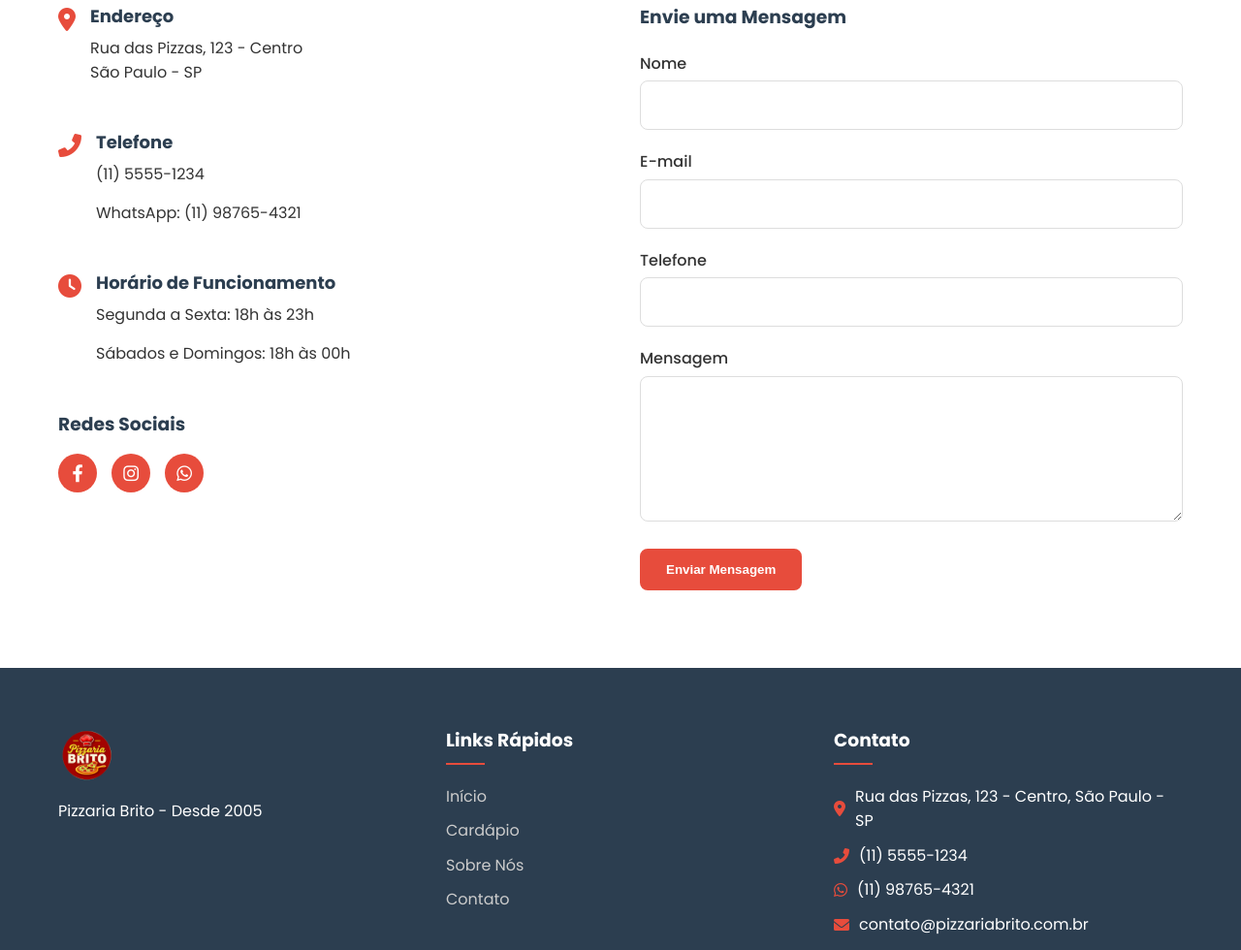
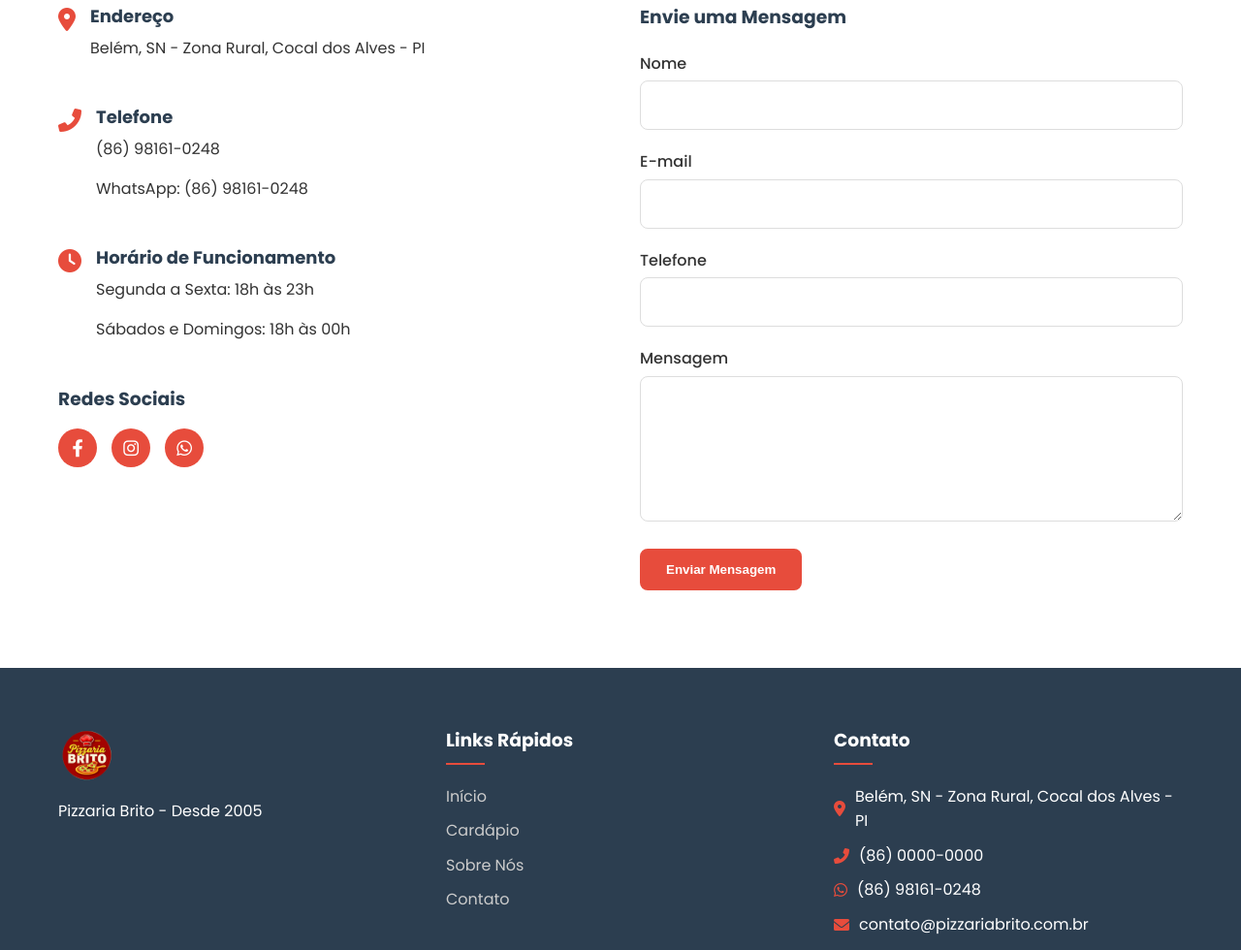
Before and after one commit to edmillson/pizzaria-brito, a plain HTML site: page index.html in a window 1280 px wide. Shown: the part 2451-3431 px from the top of the page at 97% size. Drawn offline with Linux system fonts and the light colour scheme.

Commit message:
Update index.html

```diff
--- a/index.html
+++ b/index.html
@@ -100,15 +100,15 @@
                         <i class="fas fa-map-marker-alt"></i>
                         <div>
                             <h3>Endereço</h3>
-                            <p>Rua das Pizzas, 123 - Centro<br>São Paulo - SP</p>
+                            <p>Belém, SN - Zona Rural, Cocal dos Alves - PI</p>
                         </div>
                     </div>
                     <div class="info-item">
                         <i class="fas fa-phone-alt"></i>
                         <div>
                             <h3>Telefone</h3>
-                            <p>(11) 5555-1234</p>
-                            <p>WhatsApp: (11) 98765-4321</p>
+                            <p>(86) 98161-0248</p>
+                            <p>WhatsApp: (86) 98161-0248</p>
                         </div>
                     </div>
                     <div class="info-item">
@@ -172,9 +172,9 @@
                 </div>
                 <div class="footer-contato">
                     <h3>Contato</h3>
-                    <p><i class="fas fa-map-marker-alt"></i> Rua das Pizzas, 123 - Centro, São Paulo - SP</p>
-                    <p><i class="fas fa-phone-alt"></i> (11) 5555-1234</p>
-                    <p><i class="fab fa-whatsapp"></i> (11) 98765-4321</p>
+                    <p><i class="fas fa-map-marker-alt"></i> Belém, SN - Zona Rural, Cocal dos Alves - PI</p>
+                    <p><i class="fas fa-phone-alt"></i> (86) 0000-0000</p>
+                    <p><i class="fab fa-whatsapp"></i> (86) 98161-0248</p>
                     <p><i class="fas fa-envelope"></i> contato@pizzariabrito.com.br</p>
                 </div>
             </div>
```
